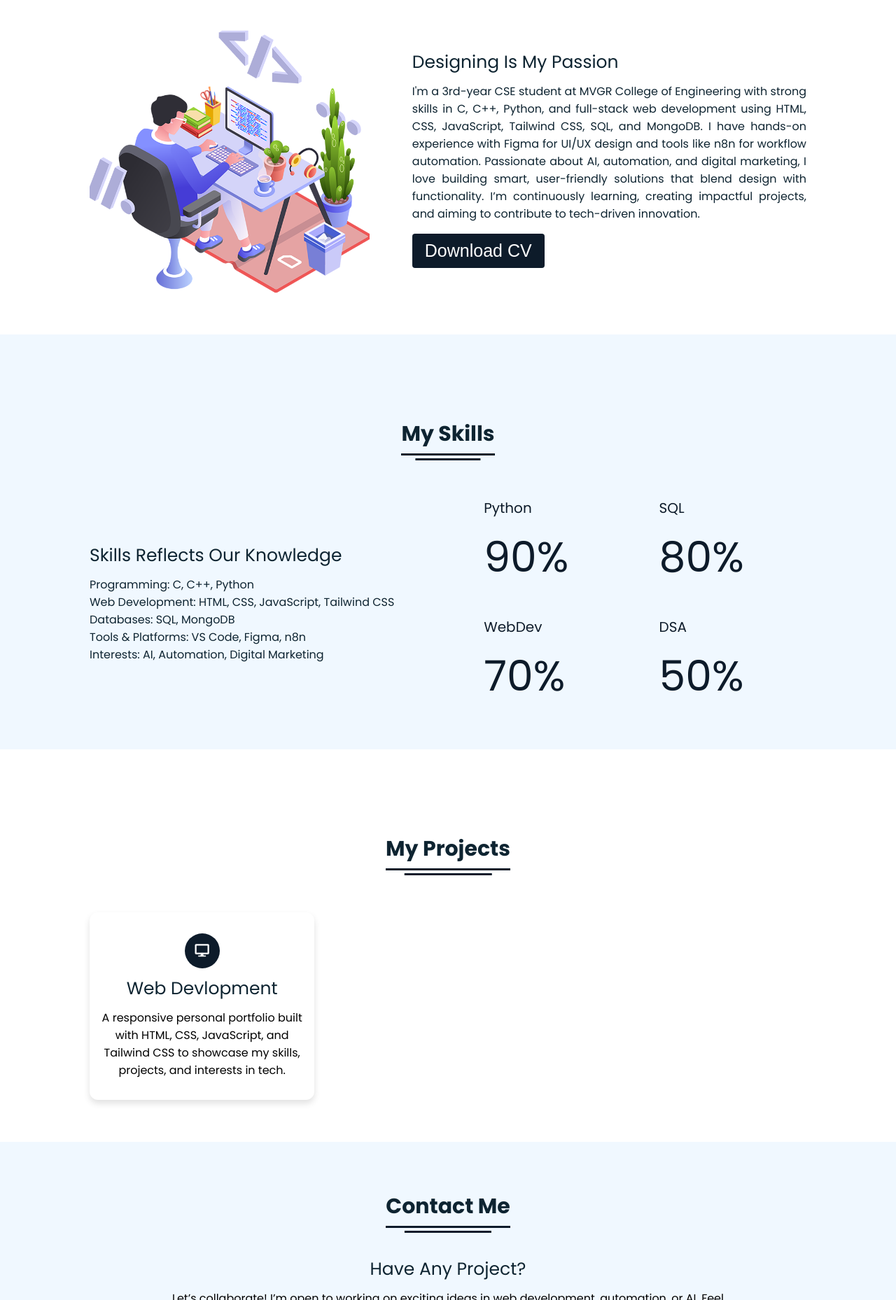
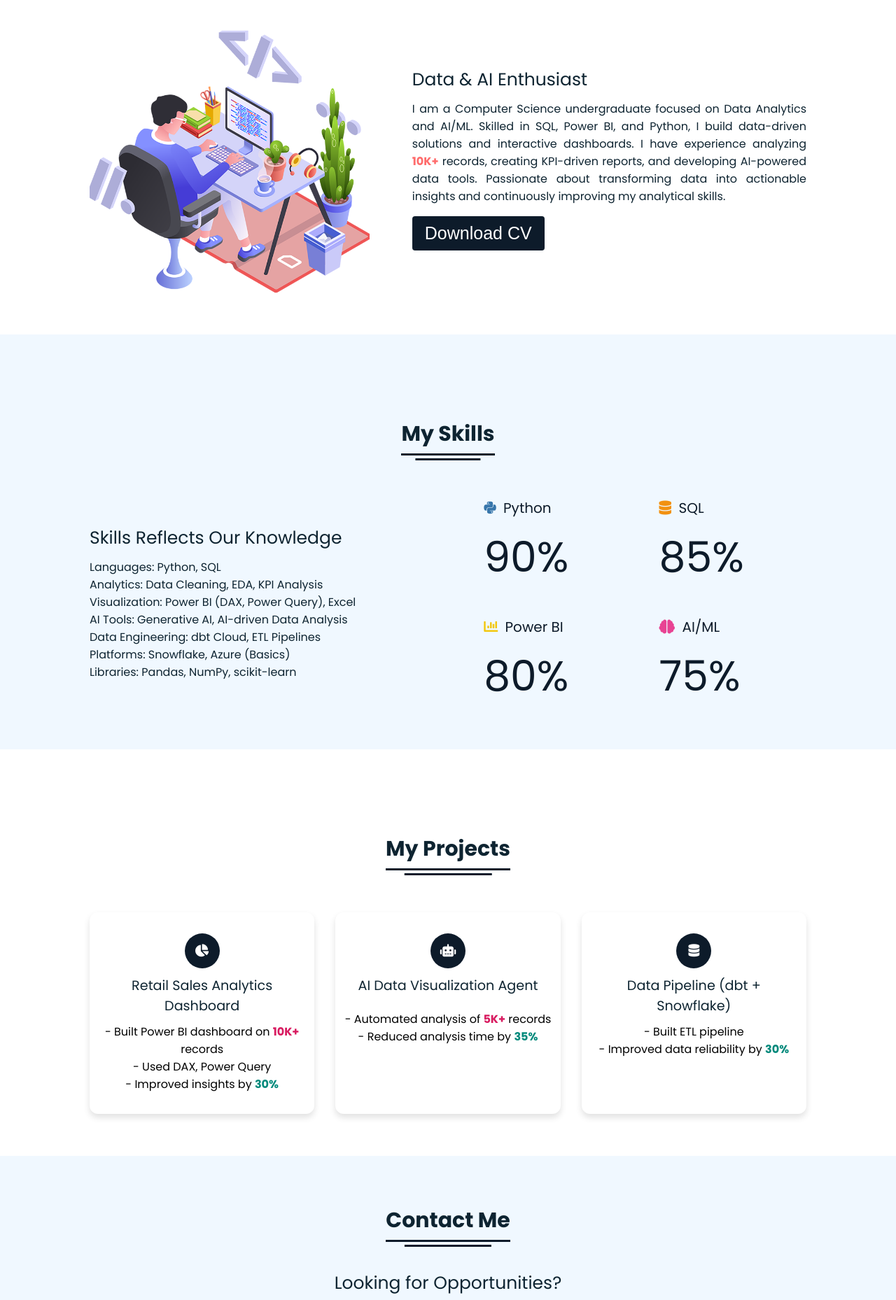
Before and after one commit to imluffy000/Portfolio, a plain HTML site: page index.html in a window 1280 px wide. Shown: the part 942-2800 px from the top of the page at 70% size. Drawn offline with Linux system fonts and the light colour scheme.

Commit message:
refactor: update portfolio to reflect transition from web development to data analytics and AI/ML focus

```diff
--- a/index.html
+++ b/index.html
@@ -41,11 +41,13 @@
             <div class="text">
                 <div class="text-one">Hello,</div>
                 <div class="text-two">I'm Prasanth changala</div>
-                <div class="text-three">Web Designer </div>
+                <div class="text-three">Data Analyst | AI/ML Enthusiast</div>
+                <div style="font-size: 1.2rem; margin-top: 10px; margin-bottom: 20px;">Turning Data into Insights & Building Intelligent Systems</div>
 
             </div>
             <div class="button">
-                <button>Hire Me</button>
+                <button>View Projects</button>
+                <button style="margin-left: 10px;">Download Resume</button>
             </div>
         </div>
     </section>
@@ -57,15 +59,9 @@
                     <img src="op.png" alt="" />
                 </div>
                 <div class="right">
-                    <div class="topic">Designing Is My Passion</div>
+                    <div class="topic">Data & AI Enthusiast</div>
                     <p>
-                        I'm a 3rd-year CSE student at MVGR College of Engineering with strong skills in C, C++, Python,
-                        and full-stack web development using HTML, CSS, JavaScript, Tailwind CSS, SQL, and MongoDB. I
-                        have hands-on experience with Figma for UI/UX design and tools like n8n for workflow automation.
-
-                        Passionate about AI, automation, and digital marketing, I love building smart, user-friendly
-                        solutions that blend design with functionality. I’m continuously learning, creating impactful
-                        projects, and aiming to contribute to tech-driven innovation.
+                        I am a Computer Science undergraduate focused on Data Analytics and AI/ML. Skilled in SQL, Power BI, and Python, I build data-driven solutions and interactive dashboards. I have experience analyzing <span style="color: #ff6b6b; font-weight: bold;">10K+</span> records, creating KPI-driven reports, and developing AI-powered data tools. Passionate about transforming data into actionable insights and continuously improving my analytical skills.
                     </p>
                     <div class="button">
                         <button>Download CV</button>
@@ -80,30 +76,32 @@
             <div class="skills-details">
                 <div class="text">
                     <div class="topic">Skills Reflects Our Knowledge</div>
-                    <p> Programming: C, C++, Python <br>
-                        Web Development: HTML, CSS, JavaScript, Tailwind CSS <br>
-                        Databases: SQL, MongoDB <br>
-                        Tools & Platforms: VS Code, Figma, n8n <br>
-                        Interests: AI, Automation, Digital Marketing <br> </p>
-
-
+                    <p>
+                        Languages: Python, SQL <br>
+                        Analytics: Data Cleaning, EDA, KPI Analysis <br>
+                        Visualization: Power BI (DAX, Power Query), Excel <br>
+                        AI Tools: Generative AI, AI-driven Data Analysis <br>
+                        Data Engineering: dbt Cloud, ETL Pipelines <br>
+                        Platforms: Snowflake, Azure (Basics) <br>
+                        Libraries: Pandas, NumPy, scikit-learn <br>
+                    </p>
                 </div>
                 <div class="boxes">
                     <div class="box">
-                        <div class="topic">Python</div>
+                        <div class="topic"><i class="fab fa-python" style="margin-right: 5px; color: #3776ab;"></i> Python</div>
                         <div class="per">90%</div>
                     </div>
                     <div class="box">
-                        <div class="topic">SQL</div>
+                        <div class="topic"><i class="fas fa-database" style="margin-right: 5px; color: #f29111;"></i> SQL</div>
+                        <div class="per">85%</div>
+                    </div>
+                    <div class="box">
+                        <div class="topic"><i class="fas fa-chart-bar" style="margin-right: 5px; color: #f2c811;"></i> Power BI</div>
                         <div class="per">80%</div>
                     </div>
                     <div class="box">
-                        <div class="topic">WebDev</div>
-                        <div class="per">70%</div>
-                    </div>
-                    <div class="box">
-                        <div class="topic">DSA</div>
-                        <div class="per">50%</div>
+                        <div class="topic"><i class="fas fa-brain" style="margin-right: 5px; color: #e84393;"></i> AI/ML</div>
+                        <div class="per">75%</div>
                     </div>
                 </div>
             </div>
@@ -113,16 +111,37 @@
         <div class="content">
             <div class="title"><span>My Projects</span></div>
             <div class="boxes">
-                <div class="box">
+                <div class="box" style="transition: transform 0.3s;" onmouseover="this.style.transform='scale(1.05)'" onmouseout="this.style.transform='scale(1)'">
                     <div class="icon">
-                        <i class="fas fa-desktop"></i>
+                        <i class="fas fa-chart-pie"></i>
                     </div>
-                    <div class="topic">Web Devlopment</div>
-                    <p>A responsive personal portfolio built with HTML, CSS, JavaScript, and Tailwind CSS to showcase my
-                        skills, projects, and interests in tech.</p>
+                    <div class="topic" style="font-size: 1.2rem; min-height: 40px;">Retail Sales Analytics Dashboard</div>
+                    <p>
+                        - Built Power BI dashboard on <span style="font-weight: bold; color: #D81B60;">10K+</span> records<br>
+                        - Used DAX, Power Query<br>
+                        - Improved insights by <span style="font-weight: bold; color: #00897B;">30%</span>
+                    </p>
                 </div>
-
-
+                <div class="box" style="transition: transform 0.3s;" onmouseover="this.style.transform='scale(1.05)'" onmouseout="this.style.transform='scale(1)'">
+                    <div class="icon">
+                        <i class="fas fa-robot"></i>
+                    </div>
+                    <div class="topic" style="font-size: 1.2rem; min-height: 40px;">AI Data Visualization Agent</div>
+                    <p>
+                        - Automated analysis of <span style="font-weight: bold; color: #D81B60;">5K+</span> records<br>
+                        - Reduced analysis time by <span style="font-weight: bold; color: #00897B;">35%</span>
+                    </p>
+                </div>
+                <div class="box" style="transition: transform 0.3s;" onmouseover="this.style.transform='scale(1.05)'" onmouseout="this.style.transform='scale(1)'">
+                    <div class="icon">
+                        <i class="fas fa-database"></i>
+                    </div>
+                    <div class="topic" style="font-size: 1.2rem; min-height: 40px;">Data Pipeline (dbt + Snowflake)</div>
+                    <p>
+                        - Built ETL pipeline<br>
+                        - Improved data reliability by <span style="font-weight: bold; color: #00897B;">30%</span>
+                    </p>
+                </div>
             </div>
         </div>
     </section>
@@ -131,9 +150,8 @@
         <div class="content">
             <div class="title"><span>Contact Me</span></div>
             <div class="text">
-                <div class="topic">Have Any Project?</div>
-                <p>Let’s collaborate! I’m open to working on exciting ideas in web development, automation, or AI. Feel
-                    free to reach out!</p>
+                <div class="topic">Looking for Opportunities?</div>
+                <p>Open to Data Analyst, Business Analytics, and AI/ML internship opportunities. Let’s connect!</p>
                 <div class="button">
                     <button>Let's Chat</button>
                 </div>
```
